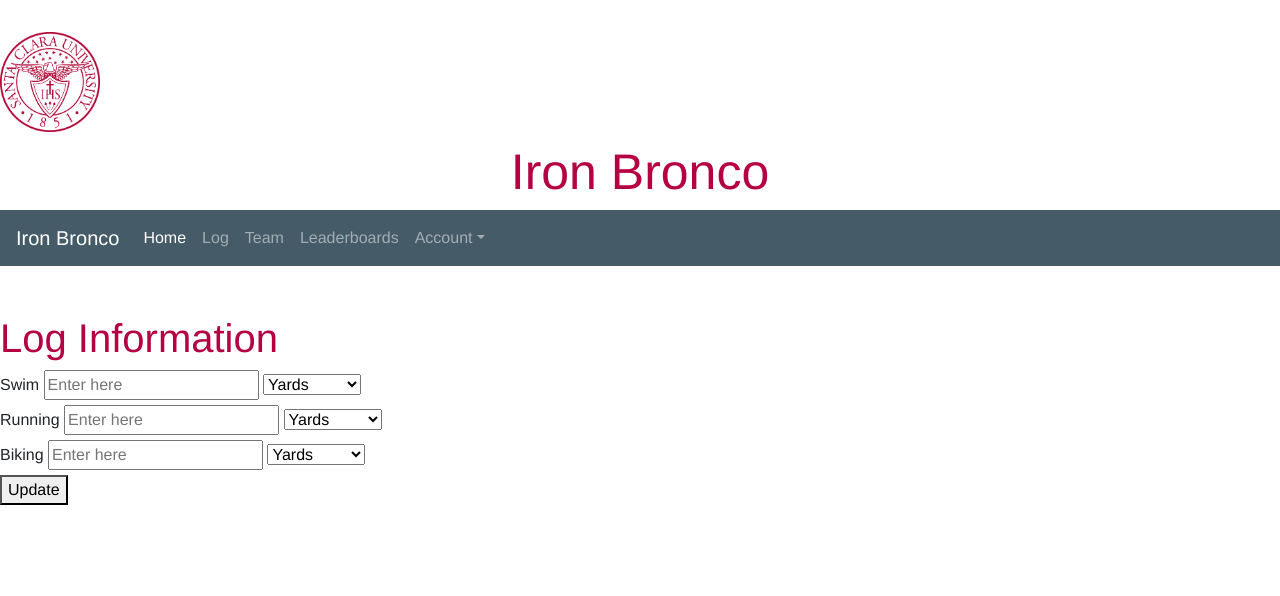
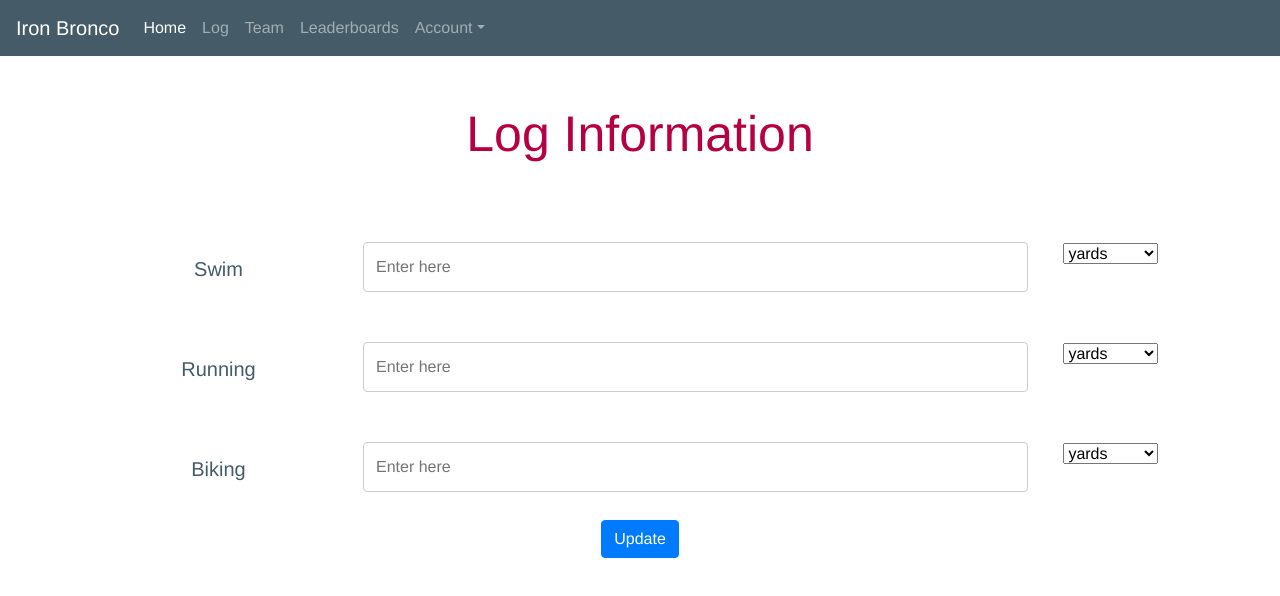
Before and after one commit to DatFob/Coen-174L, a plain HTML site: page front-end/IronBroncoLogInfo.html in a window 1280 px wide. Drawn offline with nearby package versions, Linux system fonts and the light colour scheme; files whose address does not match are found by name.

Commit message:
Log info page stylistically complete

```diff
--- a/front-end/IronBroncoLogInfo.html
+++ b/front-end/IronBroncoLogInfo.html
@@ -9,15 +9,8 @@
 	<script src="ironbroncologinfo.js"></script>
 </head>
 <body>
-	<div id="scu_logo">
-		<img src="scu_logos/SCU-Seal_OutlinedRed.png" alt="SCU seal" width="100" height="100">
-	</div>
-	<div id ="header">
-		<h1>Iron Bronco</h1>
-	</div>
 	<div id="nav_bar" style="padding-bottom: 3rem;">
 	    <nav class="navbar navbar-expand-md navbar-dark sticky-top" style="background-color: rgb(69, 91, 104);">
-			<!-- <img  class="navbar-brand" src="scu_logos/SCU-Seal_OutlinedRed.png" alt="SCU seal" width="100" height="100"> -->
 			<a class="navbar-brand" href="#">Iron Bronco</a>
 			<button class="navbar-toggler collapsed" type="button" data-toggle="collapse" data-target="#navbarsExampleDefault" aria-controls="navbarsExampleDefault" aria-expanded="false" aria-label="Toggle navigation">
 				<span class="navbar-toggler-icon"></span>
@@ -48,38 +41,65 @@
 	  		</div>
 		</nav>
 	</div>
-	<div id="loginfo">
-		<h2>Log Information</h2>
+	<div id="loginfo" class="container" align="center">
+		<h1 style="padding-bottom:3rem;">Log Information</h1>
 		<form role="infoForm" id="infoForm" data-toggle="validator">
-			<div class="infoBox">
+			<div class="container" style="padding:1rem;">
+				<div class="row">
+					<div class="col-25">
 						<label for="swim">Swim</label>
+					</div>
+					<div class="col-60">
 						<input type="number" id="swim" placeholder="Enter here"/>
+					</div>
+					<div class="col-15">
 						<select>
-					<option value="yards">Yards</option>
-					<option value="miles">Miles</option>
-					<option value="kilometers">Kilometers</option>
+							<option value="yards">yards</option>
+							<option value="miles">miles</option>
+							<option value="meters">meters</option>
+							<option value="kilometers">kilometers</option>
 						</select>
 					</div>
-			<div class="infoBox">
+				</div>
+			</div>
+			<div class="container" style="padding:1rem;">
+				<div class="row">
+					<div class="col-25">
 						<label for="running">Running</label>
+					</div>
+					<div class="col-60">
 						<input type="number" id="running" placeholder="Enter here"/>
+					</div>
+					<div class="col-15">
 						<select>
-					<option value="yards">Yards</option>
-					<option value="miles">Miles</option>
-					<option value="kilometers">Kilometers</option>
+							<option value="yards">yards</option>
+							<option value="miles">miles</option>
+							<option value="meters">meters</option>
+							<option value="kilometers">kilometers</option>
 						</select>
 					</div>
-			<div class="infoBox">
+				</div>
+			</div>
+			<div class="container" style="padding:1rem;">
+				<div class="row">
+					<div class="col-25">
 						<label for="biking">Biking</label>
+					</div>
+					<div class="col-60">
 						<input type="number" id="biking" placeholder="Enter here"/>
+					</div>
+					<div class="col-15">
 						<select>
-					<option value="yards">Yards</option>
-					<option value="miles">Miles</option>
-					<option value="kilometers">Kilometers</option>
+							<option value="yards">yards</option>
+							<option value="miles">miles</option>
+							<option value="meters">meters</option>
+							<option value="kilometers">kilometers</option>
 						</select>
 					</div>
+				</div>
+			</div>
 			<div class="infobBox">
-				<button id="infoBtn">Update</button>
+				<button id="infoBtn" type="button" class="btn btn-primary">Update</button>
 			</div>
 		</form>
 	</div>
--- a/front-end/ironbroncostyle.css
+++ b/front-end/ironbroncostyle.css
@@ -28,6 +28,51 @@
 .menubtn {
 	display: none;
 }*/
+
+label {
+	padding: 12px 12px 12px 0;
+	display: inline-block;
+	font-family: "Helvetica Neue";
+	font-style: bold;
+	color: rgb(69, 91, 104);
+	font-size: 20px;
+}
+
+select {
+	display: inline-block;
+}
+
+input[type=number], textarea {
+  width: 100%;
+  padding: 12px;
+  border: 1px solid #ccc;
+  border-radius: 4px;
+  resize: vertical;
+}
+
+.col-25 {
+  float: left;
+  width: 25%;
+  margin-top: 6px;
+}
+
+.col-60 {
+  float: left;
+  width: 60%;
+  margin-top: 6px;
+}
+.col-15 {
+  float: left;
+  width: 15%;
+  margin-top: 6px;
+}
+
+/* Clear floats after the columns */
+.row: after {
+  content: "";
+  display: table;
+  clear: both;
+}
 
 body {
 	font-family: "Helvetica Neue";
@@ -164,7 +209,7 @@
 	text-align: center;
 }
 
-#footer {
+/*#footer {
 	display: block;
 	visibility: visible;
 	width: 1045px;
@@ -178,4 +223,4 @@
 	font-size: 12pt;
 	font-style: bold;
 	font-family: "Helvetica Neue";
-}
+}*/
```
Lines whose indentation alone changed are shown as unchanged.
